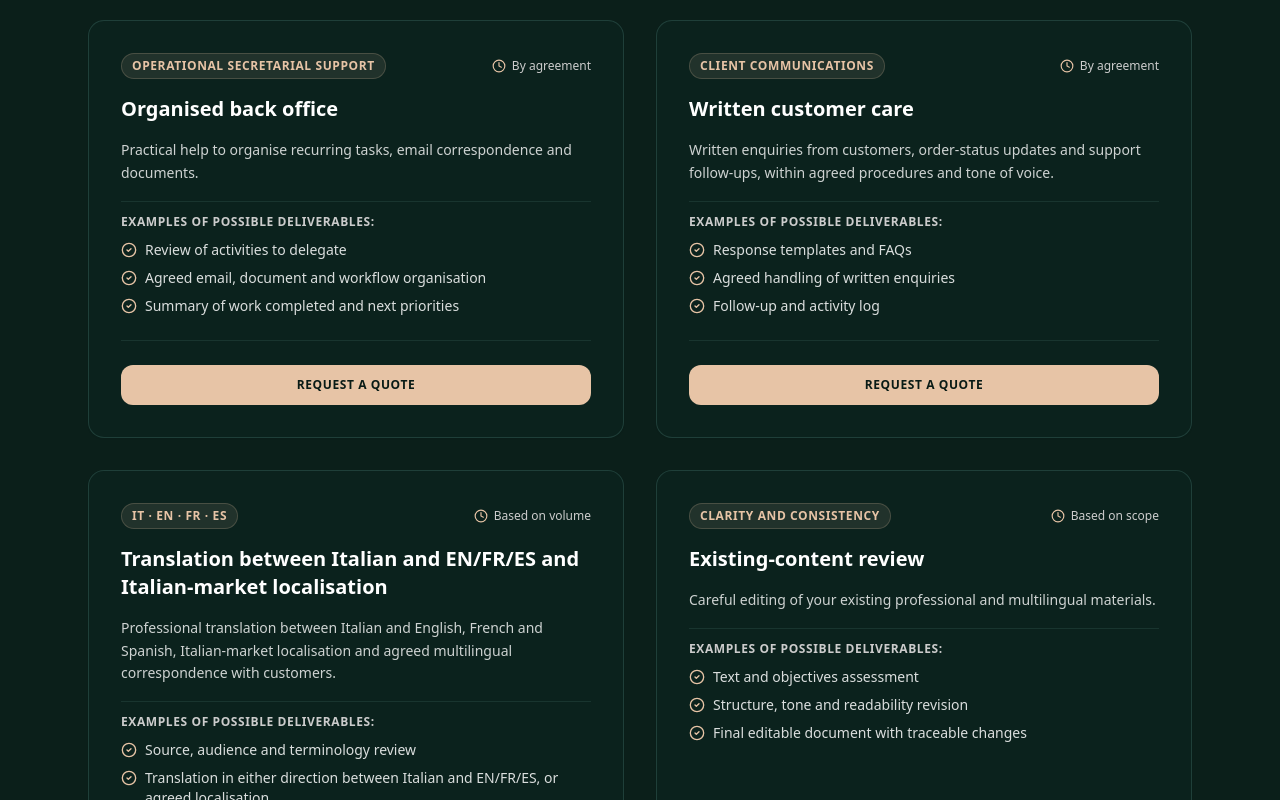
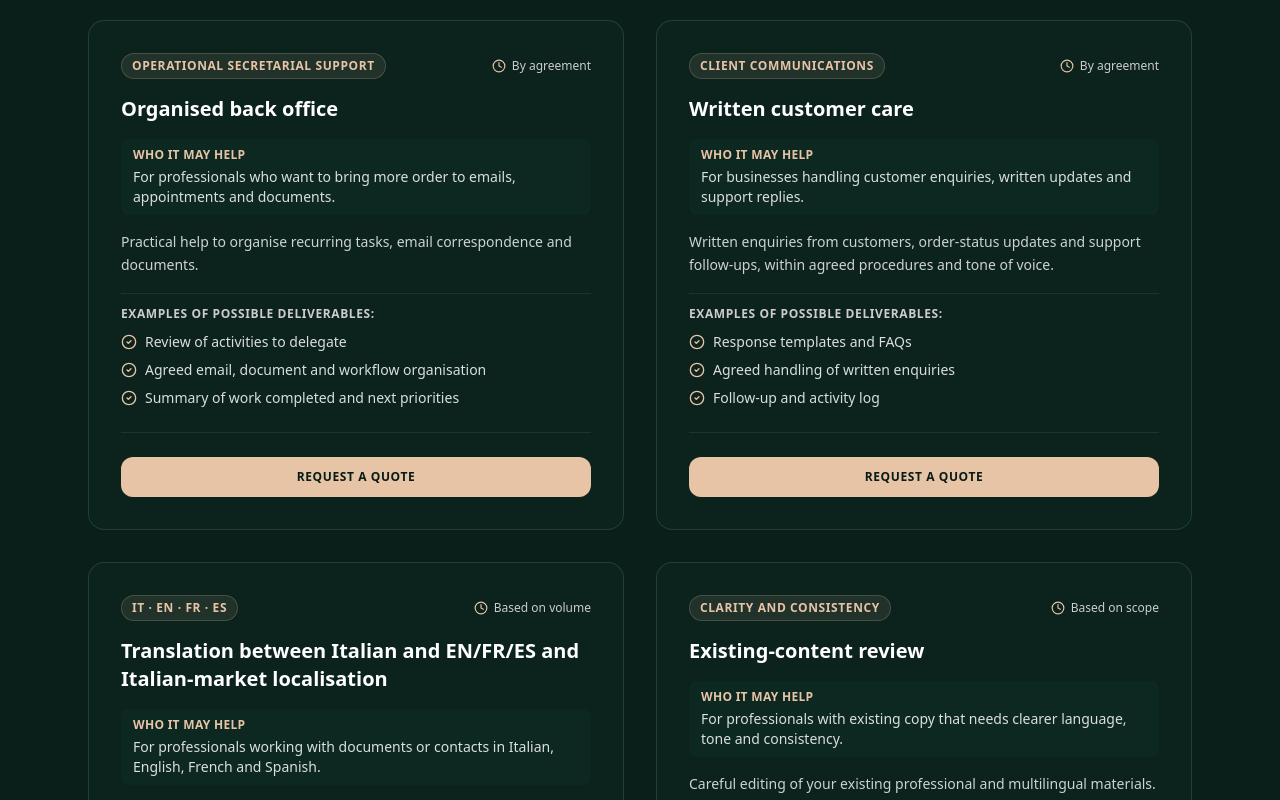
Before and after one commit to noemitomassetti/noemitomassetti-it, a React (Vite) app: page /services in a window 1280 px wide. Shown: the part 3280-4080 px from the top of the page. Built offline with nearby package versions, Linux system fonts and the light colour scheme; no server answers; the HTML template or start-up script is replaced by a standard one.

Commit message:
Show ideal client needs for four collaboration examples without bundling services

```diff
--- a/src/pages/Services.tsx
+++ b/src/pages/Services.tsx
@@ -6,6 +6,7 @@ import { BookingButton } from "@/components/BookingButton";
 import { ContactForm } from "@/components/ContactForm";
 import { PricingSection } from "@/components/PricingSection";
 import { SERVICE_DECISION_PATHS } from "@/lib/serviceDecisionPaths";
+import { COLLABORATION_GUIDANCE } from "@/lib/collaborationGuidance";
 import { getDeepPortfolioPath } from "@/lib/portfolioDeepCatalog";
 import {
   Language,
@@ -352,6 +353,12 @@ export default function ServicesPage() {
                   </div>
 
                   <h3 className="text-xl font-bold text-foreground">{pkg.title}</h3>
+                  <div className="rounded-lg bg-secondary/25 px-3 py-2">
+                    <p className="text-xs font-bold uppercase tracking-wide text-primary mb-1">
+                      {lang === "it" ? "A chi può essere utile" : lang === "fr" ? "Pour qui ?" : lang === "es" ? "¿A quién puede ayudar?" : "Who it may help"}
+                    </p>
+                    <p className="text-sm text-foreground/85">{COLLABORATION_GUIDANCE[pkg.id]?.[lang]}</p>
+                  </div>
                   <p className="text-sm text-foreground/80 leading-relaxed">{pkg.description}</p>
 
                   <div className="pt-3 border-t border-border/40">
```
